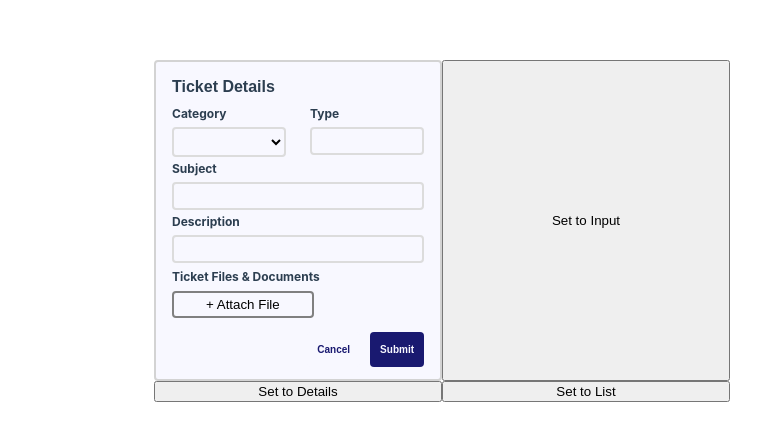
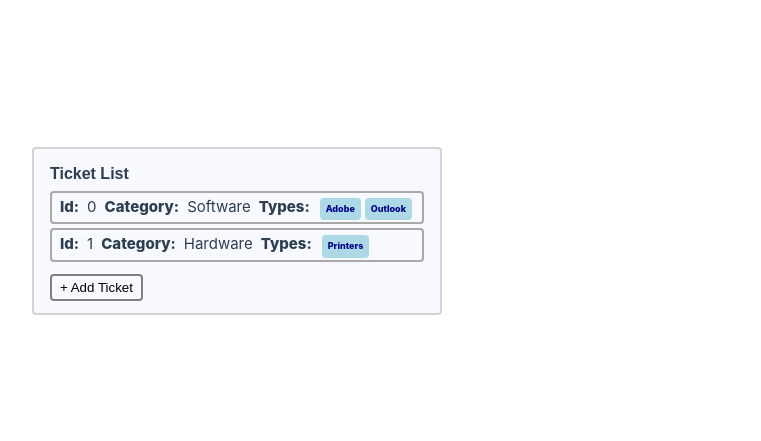
Before and after one commit to JamesPardue/VueInterface, a Vue app in the folder vue-interface/: page / in a window 1280 px wide. Shown: the part 169-610 px from the top of the page, without its empty margins (198-959 px from the left). Built offline with nearby package versions, Linux system fonts and the light colour scheme.

Commit message:
navigation

```diff
--- a/vue-interface/src/App.vue
+++ b/vue-interface/src/App.vue
@@ -5,32 +5,55 @@ import TicketDetails from './components/TicketDetails.vue'
 import TicketList from './components/TicketList.vue'
 import { type Ticket, type AppState } from '@/definitions/TicketTypeDefintions'
 
-const State = ref<AppState>({ display: 'input' })
+const State = ref<AppState>({ display: 'list' })
 
 const Tickets = ref<Ticket[]>([])
+const TicketCount = ref(0)
 
-const TestTicket: Ticket = {
-  id: 999,
+function AddTicket(ticket: Ticket) {
+  Tickets.value.push(ticket)
+  TicketCount.value++
+}
+
+const StartingTicket1: Ticket = {
+  id: 0,
   category: 'Software',
-  type: ['t1', 't2'],
-  subject: 'subject text',
-  description: 'description text',
+  type: ['Adobe', 'Outlook'],
+  subject: 'Starting ticket 1',
+  description: 'This is a software ticket',
   files: [
     { id: 1, name: 'file1' },
     { id: 2, name: 'file2' }
   ]
 }
-Tickets.value.push(TestTicket)
-Tickets.value.push(TestTicket)
+
+const StartingTicket2: Ticket = {
+  id: 1,
+  category: 'Hardware',
+  type: ['Printers'],
+  subject: 'Starting ticket 2',
+  description: 'This is a hardware ticket',
+  files: []
+}
+
+AddTicket(StartingTicket1)
+AddTicket(StartingTicket2)
 </script>
 
 <template>
+  <div class="frame">
     <TicketForm
       v-if="State.display === 'input'"
+      :id="TicketCount"
       @change-to-summary-state="(i) => (State = i)"
-    @add-to-ticket-list="(t) => Tickets.push(t)"
+      @add-to-ticket-list="(t) => AddTicket(t)"
+      @back-to-list="State = { display: 'list' }"
     />
-  <TicketDetails v-else-if="State.display === 'details'" :ticket="State.ticket" />
+    <TicketDetails
+      v-else-if="State.display === 'details'"
+      :ticket="State.ticket"
+      @back-to-list="State = { display: 'list' }"
+    />
     <TicketList
       v-else
       :tickets="Tickets"
@@ -38,35 +61,29 @@ Tickets.value.push(TestTicket)
     />
 
     <button
+      v-if="State.display === 'list'"
+      class="addTicketButton"
       @click="
         () => {
           State = { display: 'input' }
         }
       "
     >
-    Set to Input
+      + Add Ticket
     </button>
-  <button
-    @click="
-      () => {
-        State = { display: 'details', ticket: TestTicket }
-      }
-    "
-  >
-    Set to Details
-  </button>
-  <button
-    @click="
-      () => {
-        State = { display: 'list' }
-      }
-    "
-  >
-    Set to List
-  </button>
+  </div>
 </template>
 
 <style scoped>
+.addTicketButton {
+  background: ghostwhite;
+  border: 2px solid grey;
+  border-radius: 4px;
+  padding: 4px 8px;
+  margin-top: 12px;
+  cursor: pointer;
+}
+
 @media (min-width: 1024px) {
 }
 </style>
--- a/vue-interface/src/assets/main.css
+++ b/vue-interface/src/assets/main.css
@@ -38,6 +38,9 @@ a,
   border: 2px solid lightgrey;
   border-radius: 4px;
   padding: 12px 16px;
+}
+
+.container {
   display: grid;
   gap: 4px;
 }
@@ -79,3 +82,15 @@ a,
   margin: 0px 2px;
   font-size: 9px;
 }
+
+.header {
+  display: grid;
+  grid-template-columns: 1fr auto;
+}
+
+.backButton {
+  cursor: pointer;
+  color: blue;
+  font-size: 10px;
+  font-weight: 800;
+}
--- a/vue-interface/src/components/TicketDetails.vue
+++ b/vue-interface/src/components/TicketDetails.vue
@@ -3,11 +3,16 @@ import { type Ticket } from '@/definitions/TicketTypeDefintions'
 import InputFrame from './InputFrame.vue'
 
 defineProps<{ ticket: Ticket }>()
+defineEmits(['backToList'])
 </script>
 
 <template>
-  <div class="frame">
-    <div class="title">Ticket Details</div>
+  <div class="container">
+    <div class="header">
+      <div class="title">Ticket Details</div>
+      <div class="backButton" @click="$emit('backToList')">Back</div>
+    </div>
+
     <div class="inputframe">
       <InputFrame label="Category">
         <div class="categoryDisplay">{{ ticket.category }}</div></InputFrame
--- a/vue-interface/src/components/TicketForm.vue
+++ b/vue-interface/src/components/TicketForm.vue
@@ -10,7 +10,8 @@ import {
   type TicketFile
 } from '@/definitions/TicketTypeDefintions'
 
-defineEmits(['changeToSummaryState', 'addToTicketList'])
+defineProps<{ id: number }>()
+defineEmits(['changeToSummaryState', 'addToTicketList', 'backToList'])
 
 const categorySelected = ref<TicketCategory>(null)
 const typesSelected = ref([])
@@ -76,8 +77,11 @@ function deleteFile(id: number) {
 </script>
 
 <template>
-  <div class="frame">
-    <div class="title">Ticket Details</div>
+  <div class="container">
+    <div class="header">
+      <div class="title">Ticket Details</div>
+      <div class="backButton" @click="$emit('backToList')">Back</div>
+    </div>
     <div class="inputframe">
       <InputFrame label="Category" @click="() => (showTypeSelection = false)">
         <select
@@ -137,7 +141,7 @@ function deleteFile(id: number) {
         @click="
           () => {
             const newTicket = {
-              id: 1,
+              id: id,
               category: categorySelected,
               type: typesSelected,
               subject: subjectText,
--- a/vue-interface/src/components/TicketList.vue
+++ b/vue-interface/src/components/TicketList.vue
@@ -8,7 +8,8 @@ console.log(props)
 </script>
 
 <template>
-  <div class="frame">
+  <div class="container">
+    <div class="title">Ticket List</div>
     <div class="ticketList">
       <TicketSummary
         v-for="(ticket, index) in tickets"
```
Lines whose indentation alone changed are shown as unchanged.
